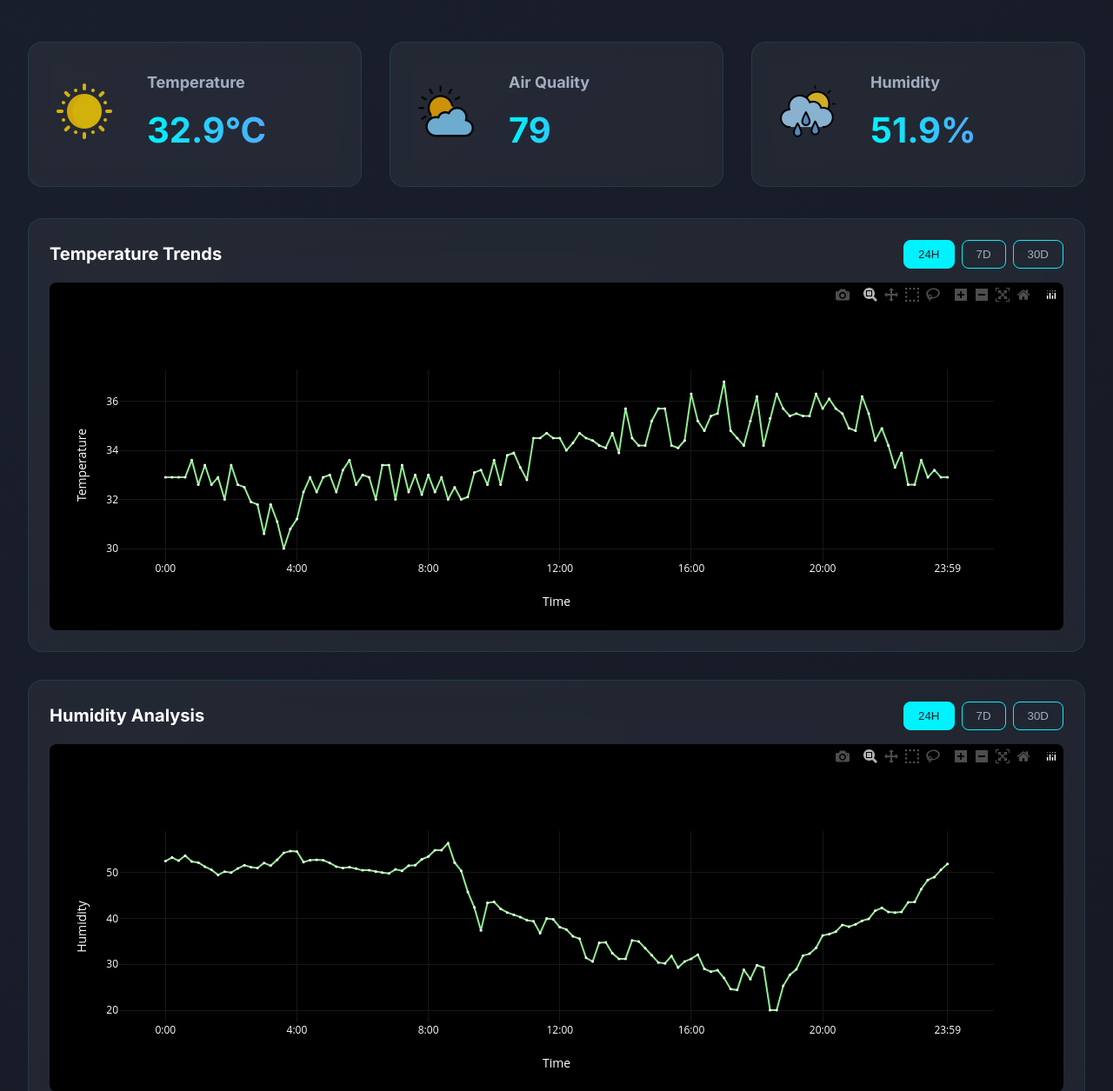
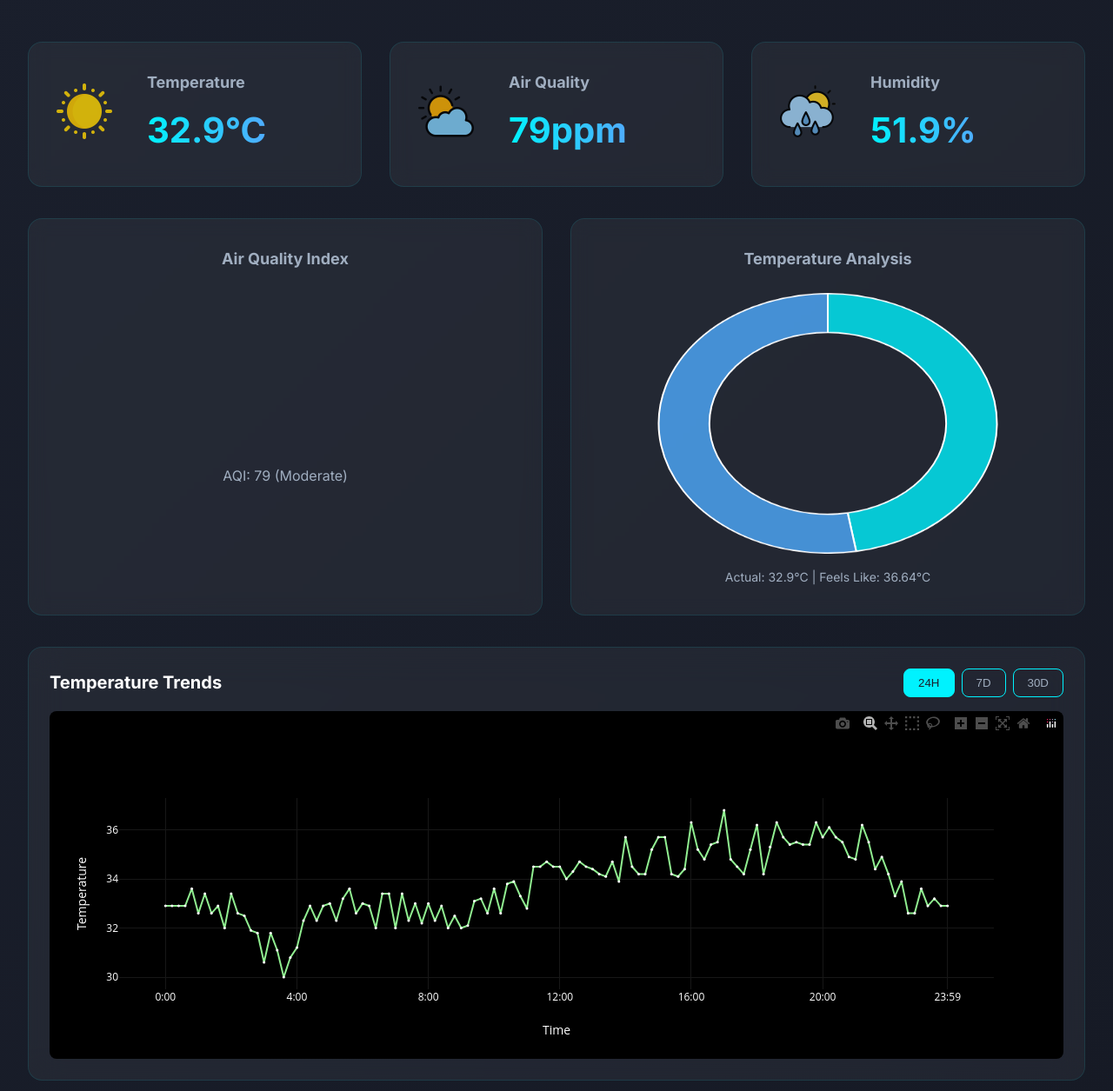
Before and after one commit to Bbs1412/air-quality-updated, a Flask app: page / in a window 1280 px wide. Shown: the part 128-1383 px from the top of the page at 87% size. Run offline with Flask 3, Linux system fonts and the light colour scheme; a map, chart or similar area stays blank; some libraries are stand-ins or nearby versions.

Commit message:
Semi charts section.

```diff
--- a/Templates/index.html
+++ b/Templates/index.html
@@ -19,6 +19,9 @@
     <link rel="preconnect" href="https://fonts.googleapis.com">
     <link rel="preconnect" href="https://fonts.gstatic.com" crossorigin>
     <link href="https://fonts.googleapis.com/css2?family=Inter:wght@400;500;600;700&display=swap" rel="stylesheet">
+
+    <script src="https://bernii.github.io/gauge.js/dist/gauge.min.js"></script>
+    <script src="https://cdn.jsdelivr.net/npm/chart.js@4.4.3/dist/chart.umd.min.js"></script>
 </head>
 
 <body>
@@ -48,7 +51,8 @@
                 </div>
                 <div class="card-content">
                     <h3>Air Quality</h3>
-                    <p class="metric-value" id="dash_aq">---</p>
+                    <!-- <p class="metric-value" id="dash_aq">--- ADC</p> -->
+                    <p class="metric-value" id="dash_aq">---ppm</p>
                 </div>
             </div>
 
@@ -62,6 +66,28 @@
                 </div>
             </div>
         </div>
+
+        <!-- Middle Charts Section: -->
+        <div class="charts-grid">
+            <div class="chart-card">
+                <div class="chart-header">
+                    <h3>Air Quality Index</h3>
+                </div>
+                <div class="gauge-container">
+                    <canvas id="aqi-gauge"></canvas>
+                </div>
+                <div class="aqi-label"></div>
+            </div>
+
+            <div class="chart-card">
+                <div class="chart-header">
+                    <h3>Temperature Analysis</h3>
+                </div>
+                <canvas id="temp-donut"></canvas>
+                <div class="temp-difference"></div>
+            </div>
+        </div>
+
 
         <div class="graphs-container">
 
--- a/static/css/styles.css
+++ b/static/css/styles.css
@@ -517,3 +517,99 @@
         font-size: 1rem;
     }
 }
+
+
+/* ------------------------------------------------------------------------------------ */
+/* Charts Grid Section */
+/* ------------------------------------------------------------------------------------ */
+
+.charts-grid {
+    display: grid;
+    grid-template-columns: repeat(2, 1fr);
+    gap: 2rem;
+    margin-bottom: 2.25rem;
+}
+
+.chart-card canvas {
+    width: 100% !important;
+    height: 300px !important; /* Fixed height to prevent vertical stretching */
+}
+
+.chart-card {
+    background: var(--card-bg);
+    backdrop-filter: blur(10px);
+    border: 1px solid rgba(0, 242, 254, 0.1);
+    border-radius: 1rem;
+    padding: 2rem;
+    transition: transform 0.3s ease, box-shadow 0.3s ease;
+    display: flex;
+    flex-direction: column;
+    align-items: center;
+}
+
+.chart-card:hover {
+    transform: translateY(-5px);
+    box-shadow: 0 8px 32px rgba(0, 242, 254, 0.1);
+}
+
+.chart-header {
+    width: 100%;
+    margin-bottom: 1.5rem;
+}
+
+.chart-header h3 {
+    color: var(--text-secondary);
+    font-size: 1.125rem;
+    text-align: center;
+}
+
+.aqi-label, .temp-difference {
+    margin-top: 1rem;
+    color: var(--text-secondary);
+    font-size: 0.875rem;
+    text-align: center;
+}
+
+@media (max-width: 768px) {
+    .charts-grid {
+        grid-template-columns: 1fr;
+    }
+}
+
+.chart-card .gauge-container {
+    width: 300px;
+    height: 150px;
+    margin: 1rem auto;
+    position: relative;
+}
+
+.chart-card .gauge-container canvas {
+    width: 100% !important;
+    height: 100% !important;
+}
+
+.chart-card .card-icon {
+    margin: 1rem 0;
+}
+
+.chart-card .card-icon img {
+    width: 48px;
+    height: 48px;
+    opacity: 0.8;
+}
+
+.aqi-label {
+    margin-top: 1rem;
+    color: var(--text-secondary);
+    font-size: 1rem;
+    text-align: center;
+}
+
+.aqi-label span {
+    display: inline-block;
+    margin-left: 0.5rem;
+    padding: 0.25rem 0.75rem;
+    border-radius: 1rem;
+    font-size: 0.875rem;
+    background: rgba(0, 242, 254, 0.1);
+}
--- a/static/js/script.js
+++ b/static/js/script.js
@@ -1,6 +1,7 @@
 // ------------------------------------------------------------------------------
 // Constants and DOM Elements
 // ------------------------------------------------------------------------------
+
 const Dashboard = {
     elements: {
         temp: document.getElementById('dash_temp'),
@@ -23,10 +24,12 @@
 // ------------------------------------------------------------------------------
 // Dashboard Updates
 // ------------------------------------------------------------------------------
+
 function updateReadings(temp, hum, aq) {
     Dashboard.elements.temp.innerHTML = `${temp}°C`;
     Dashboard.elements.hum.innerHTML = `${hum}%`;
-    Dashboard.elements.aq.innerHTML = aq;
+    // Dashboard.elements.aq.innerHTML = `${aq} ADC`;
+    Dashboard.elements.aq.innerHTML = `${aq}ppm`;
 
     const now = new Date();
     const hours = String(now.getHours() % 12 || 12).padStart(2, '0');
@@ -41,6 +44,9 @@
 // ------------------------------------------------------------------------------
 // Data Fetching and Plotting
 // ------------------------------------------------------------------------------
+
+let points_count = 1;
+
 async function fetchAndPlotData(isInitialFetch = false) {
     try {
         let data;
@@ -55,8 +61,9 @@
             // const response = await fetch('/get_data');
             // data = await response.json();
 
-            const points_count = 1000;
-            const response = await fetch(`/get_init_data/${points_count}`);
+            // Simulate data fetch:
+            points_count += 1;
+            const response = await fetch(`/get_serial_data/${points_count}`);
             data = await response.json();
         }
 
@@ -68,6 +75,15 @@
             data.bs_hum[data.bs_hum.length - 1],
             data.bs_mq135[data.bs_mq135.length - 1]
         );
+
+        // Gauge and Donut Charts:
+        // In the try block of fetchAndPlotData, after updating readings:
+        ChartSystem.updateCharts(
+            data.bs_temp[data.bs_temp.length - 1],
+            data.bs_feel[data.bs_feel.length - 1],
+            data.bs_mq135[data.bs_mq135.length - 1]
+        );
+
 
         // 2D Plots
         plotData('plot2_temperature', data.bs_temp, 'Temperature');
@@ -97,6 +113,7 @@
 // ------------------------------------------------------------------------------
 // Emergency Alert System
 // ------------------------------------------------------------------------------
+
 const AlertSystem = {
     handleEmergency(fire, gas) {
         if (!fire && !gas) {
@@ -176,10 +193,11 @@
 // ------------------------------------------------------------------------------
 // Live Monitoring System
 // ------------------------------------------------------------------------------
+
 const LiveMonitoring = {
     active: false,
     interval: null,
-    update_interval: 10 * 1000,  // x seconds
+    update_interval: 5 * 1000,  // x seconds
 
     init() {
         const liveBtn = document.getElementById('live-monitor-btn');
@@ -226,11 +244,162 @@
 };
 
 // ------------------------------------------------------------------------------
+// Chart Configurations
+// ------------------------------------------------------------------------------
+
+const ChartSystem = {
+    gaugeChart: null,
+    donutChart: null,
+
+    commonChartOptions: {
+        responsive: true,
+        maintainAspectRatio: false,
+        // animation: false, // Disable animations for better performance[8]
+        resizeDelay: 100 // Debounce resize events
+    },
+
+    initCharts() {
+        this.initGaugeChart();
+        this.initDonutChart();
+    },
+
+    initGaugeChart() {
+        const colors = {
+            good: '#48bb78',
+            moderate: '#f6e05e',
+            sensitive: '#ed8936',
+            unhealthy: '#f56565',
+            veryUnhealthy: '#9f7aea',
+            hazardous: '#800000'
+        };
+
+        const target = document.getElementById('aqi-gauge');
+        this.gaugeChart = new Gauge(target).setOptions({
+            angle: -0.2,
+            lineWidth: 0.2,
+            radiusScale: 0.9,
+            pointer: {
+                length: 0.6,
+                strokeWidth: 0.035,
+                color: '#00f2fe'
+            },
+            limitMax: true,
+            limitMin: true,
+            strokeColor: '#1a1f2c',
+            generateGradient: true,
+            highDpiSupport: true,
+            staticLabels: {
+                font: "12px Inter",
+                labels: [0, 100, 200, 300, 400, 500],
+                color: '#a0aec0',
+                fractionDigits: 0
+            },
+            staticZones: [
+                { strokeStyle: colors.good, min: 0, max: 50 },
+                { strokeStyle: colors.moderate, min: 51, max: 100 },
+                { strokeStyle: colors.sensitive, min: 101, max: 150 },
+                { strokeStyle: colors.unhealthy, min: 151, max: 200 },
+                { strokeStyle: colors.veryUnhealthy, min: 201, max: 300 },
+                { strokeStyle: colors.hazardous, min: 301, max: 500 }
+            ]
+        });
+
+        this.gaugeChart.maxValue = 500;
+        this.gaugeChart.setMinValue(0);
+        this.gaugeChart.animationSpeed = 32;
+        this.gaugeChart.set(0);
+    },
+
+    initDonutChart() {
+        const ctx = document.getElementById('temp-donut').getContext('2d');
+        this.donutChart = new Chart(ctx, {
+            type: 'doughnut',
+            data: {
+                datasets: [{
+                    data: [25, 75],
+                    backgroundColor: [
+                        'rgba(0, 242, 254, 0.8)',
+                        'rgba(79, 172, 254, 0.8)'
+                    ]
+                }]
+            },
+            options: {
+                ...this.commonChartOptions,
+                responsive: true,
+                maintainAspectRatio: false,
+                cutout: '70%',
+                plugins: {
+                    legend: { display: false }
+                }
+            }
+        });
+    },
+
+    updateCharts(temp, feels, aqi) {
+        // Update AQI Gauge
+        this.gaugeChart.set(aqi);
+
+        // Update AQI label with level
+        const aqiLevel = this.getAQILevel(aqi);
+        document.querySelector('.aqi-label').innerHTML =
+            `${aqi} PPM <span>${aqiLevel}</span>`;
+
+
+        // Update Temperature Donut
+        this.donutChart.data.datasets[0].data = [temp, feels];
+        this.donutChart.update();
+
+        // Update labels
+        document.querySelector('.aqi-label').textContent =
+            `AQI: ${aqi} (${this.getAQILevel(aqi)})`;
+        document.querySelector('.temp-difference').textContent =
+            `Actual: ${temp}°C | Feels Like: ${feels}°C`;
+    },
+
+    calculateAQISegments(aqi) {
+        const total = 500;
+        const segments = [0, 0, 0, 0, 0, 0];
+
+        if (aqi <= 50) segments[0] = aqi;
+        else if (aqi <= 100) segments[1] = aqi - 50;
+        else if (aqi <= 150) segments[2] = aqi - 100;
+        else if (aqi <= 200) segments[3] = aqi - 150;
+        else segments[4] = Math.min(aqi - 200, 300);
+
+        segments[5] = total - aqi;
+        return segments;
+    },
+
+    getAQIColor(aqi) {
+        if (aqi <= 50) return '#48bb78';
+        if (aqi <= 100) return '#f6e05e';
+        if (aqi <= 150) return '#ed8936';
+        if (aqi <= 200) return '#f56565';
+        return '#9f7aea';
+    },
+
+    getAQILevel(aqi) {
+        if (aqi <= 50) return 'Good';
+        if (aqi <= 100) return 'Moderate';
+        if (aqi <= 150) return 'Sensitive';
+        // if (aqi <= 150) return 'Unhealthy for Sensitive Groups';
+        if (aqi <= 200) return 'Unhealthy';
+        if (aqi <= 300) return 'Very Unhealthy';
+        return 'Hazardous';
+    }
+};
+
+
+// ------------------------------------------------------------------------------
 // Initialization
 // ------------------------------------------------------------------------------
+
 document.addEventListener('DOMContentLoaded', () => {
     // Initialize live monitoring
     LiveMonitoring.init();
+
+    // Initialize charts
+    ChartSystem.initCharts();
 
     // Request notification permissions
     if ("Notification" in window) {
@@ -247,8 +416,8 @@
     // Initial data fetch
     fetchAndPlotData(isInitialFetch = true);
 
-    // Start live monitoring
-    LiveMonitoring.startLiveMonitoring();
+    // Start live monitoring (only for development)
+    // LiveMonitoring.startLiveMonitoring();
 
     // Copyright link
     const authorLink = document.querySelector('.author-link');
```
